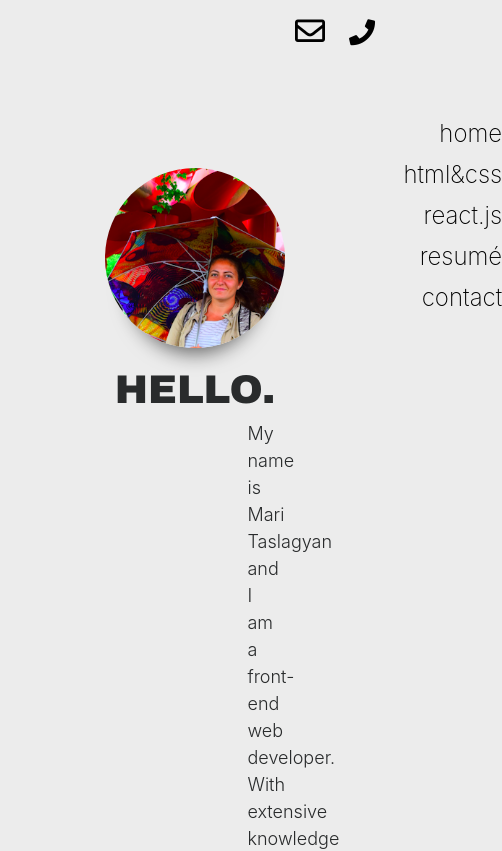
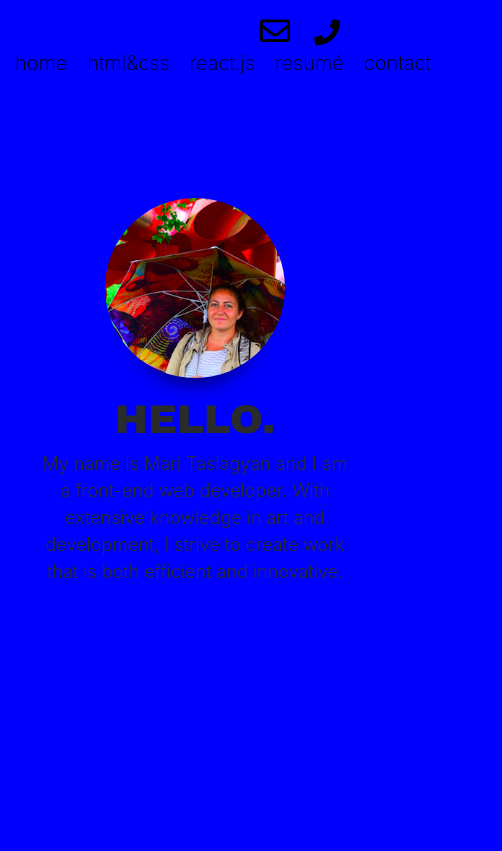
Before and after one commit to mtaslagyan/Portfolio_v2, a React (Create React App) app: page / in a window 390 px wide. Shown: the top 851 px of the page, 502 px wide, since content can reach past the window. Built offline with nearby package versions, Linux system fonts and the light colour scheme; a web font is replaced by a local one.

Commit message:
Add files via upload

```diff
--- a/src/App.js
+++ b/src/App.js
@@ -11,11 +11,12 @@ import Contact from './Components/Contact/Contact'
 function App() {
   return (
     <div className="App">
+
+        <BrowserRouter>
         <Header/>
-        <BrowserRouter>
           <div className="container">
             <div className="row">
-              <div className="offset-1 col-10">
+              <div className="offset-md-1 offset-0 col-md-10 col-12">
                 <Switch>
                   <Route exact path="/" component={Home}/>
                   <Route path="/htmlAndCss" component={HtmlAndCss}/>
@@ -24,7 +25,7 @@ function App() {
                   <Route path="/contact" component={Contact}/>
                 </Switch>
               </div>
-              <div className="col-1">
+              <div className="col-md-1 col-0">
                 <Navbar/>
               </div>
             </div>
--- a/src/Components/Header/Header.js
+++ b/src/Components/Header/Header.js
@@ -1,20 +1,44 @@
 import React from 'react'
+import {NavLink} from 'react-router-dom'
+
 
 const Header = () => {
     return (
-        <div>
-            <div className="header mt-3">
-                <div className="container">
-                    <div className="row ">
-                        <div className="col-12">
-                            <div className="float-right">
-                                <a href="mailto:mtaslagyan@yahoo.com"><i class="far fa-envelope"></i></a>
-                                <a href="tel:13238219808"><i class="fas ml-4 fa-phone"></i></a>
-                            </div>
+        <div className="header mt-3">
+            <div className="container header-contact">
+                <div className="row">
+                    <div className="col-12 mr-0 pr-0">
+                        <div className="float-right">
+                            <a href="mailto:mtaslagyan@yahoo.com"><i class="far fa-envelope"></i></a>
+                            <a href="tel:13238219808"><i class="fas ml-4 fa-phone"></i></a>
                         </div>
                     </div>
                 </div>
             </div>
+            <div className="container nav2 text-center">
+                <div className="row">
+                    <div className="col-12">
+                        <div className="nav-link-item2">
+                            <span>
+                                <NavLink exact to="/">home</NavLink>
+                            </span>
+                            <span>
+                                <NavLink to="/htmlAndCss">html&css</NavLink>
+                            </span>
+                            <span>
+                                <NavLink to="/reactjs">react.js</NavLink>
+                            </span>
+                            <span>
+                                <NavLink to="/resume">resum&eacute;</NavLink>
+                            </span>
+                            <span>
+                                <NavLink to="/contact">contact</NavLink>
+                            </span>
+                        </div>
+                    </div>
+                </div>
+            </div>
+
         </div>
     )
 }
--- a/src/Components/HtmlAndCss/HtmlAndCss.js
+++ b/src/Components/HtmlAndCss/HtmlAndCss.js
@@ -15,19 +15,19 @@ const HtmlAndCss = () => {
                             <div className="col-12">
                                 <h1 className="htmlandcss-title">Html & CSS</h1>
                                 <hr className="title-divider" />
-                                <p className="htmlandcss-explanation">Using custom Html and CSS to create work.</p>
+                                <p className="htmlandcss-explanation">Responsive and accessible sites built with custom Html, CSS, and Bootstrap.</p>
                             </div>
                         </div>
                         <div className="row htmlandcss-content">
-                            <div className="col-4">
-                                <a href="#" target="_blank"><img className="buddyjane-pic" src={BuddyJane} alt="Buddy Jane logo." /></a>
-                                <div className="buddyjane-link mt-3"><a href="#" target="_blank">buddyjane.com</a></div>
+                            <div className="col-12 col-lg-4">
+                                <a href="buddyjane.com" target="_blank"><img className="buddyjane-pic" src={BuddyJane} alt="Buddy Jane logo." /></a>
+                                <div className="buddyjane-link mt-3"><a href="buddyjane.com" target="_blank">buddyjane.com</a></div>
                             </div>
-                            <div className="col-4">
-                                <a href="#" target="_blank"><img className="developmt-pic" src={DevelopMT} alt="Develop MT logo." /></a>
-                                <div className="developmt-link mt-3"><a href="#" target="_blank">developmt.com</a></div>
+                            <div className="col-12 col-lg-4 mt-lg-0 mt-5">
+                                <a href="developmt.com" target="_blank"><img className="developmt-pic" src={DevelopMT} alt="Develop MT logo." /></a>
+                                <div className="developmt-link mt-3"><a href="developmt.com" target="_blank">developmt.com</a></div>
                             </div>
-                            <div className="col-4">
+                            <div className="col-12 col-lg-4 mt-lg-0 my-5">
                                 <a href="#" target="_blank"><img className="csunfac-pic" src={CSUNFac} alt="Csun faculty logo." /></a>
                                 <div className="csunfac-link mt-3"><a href="#" target="_blank">CSUN Faculty | Beta</a></div>
                             </div>
--- a/src/Components/Reactjs/Reactjs.js
+++ b/src/Components/Reactjs/Reactjs.js
@@ -14,17 +14,17 @@ const Reactjs = () => {
                             <div className="col-12">
                                 <h1 className="react-title">React.js & Redux</h1>
                                 <hr className="title-divider" />
-                                <p className="react-explanation">Using custom Html and CSS to create work.</p>
+                                <p className="react-explanation">Fast and effective single paged applications created using React.js. Enhanced with Redux to improve user experience and interaction.</p>
                             </div>
                         </div>
                         <div className="row react-content">
-                            <div className="col-6">
-                                <a href="#" target="_blank"><img className="profits-pic" src={Profits} alt="Profits logo." /></a>
-                                <div className="profits-link mt-3"><a target="_blank" href="#">profits.netlify.com</a></div>
+                            <div className="col-12 col-md-6">
+                                <a href="profits.netlify.com" target="_blank"><img className="profits-pic" src={Profits} alt="Profits logo." /></a>
+                                <div className="profits-link mt-3"><a target="_blank" href="profits.netlify.com">profits.netlify.com</a></div>
                             </div>
-                            <div className="col-6">
-                                <a href="#" target="_blank"><img className="itrainuwin-pic" src={Itrainuwin} alt="I Train U Win logo." /></a>
-                                <div className="itrainuwin-link mt-3"><a target="_blank" href="#">itrainuwin.com</a></div>
+                            <div className="col-12 col-md-6 mt-md-0 my-5">
+                                <a href="itrainuwin.com" target="_blank"><img className="itrainuwin-pic" src={Itrainuwin} alt="I Train U Win logo." /></a>
+                                <div className="itrainuwin-link mt-3"><a target="_blank" href="itrainuwin.com">itrainuwin.com</a></div>
                             </div>
                         </div>
                     </div>
--- a/src/index.css
+++ b/src/index.css
@@ -25,6 +25,7 @@ code {
 }
 .fa-phone{
   font-size:26px;
+  margin-right:15px;
 }
 .fa-envelope:hover, .fa-phone:hover{
   cursor:pointer;
@@ -51,6 +52,26 @@ code {
   border-bottom: solid 1px #c20f0f;
   padding-bottom:5px;
 }
+.nav-link-item2 span a:hover, .nav-link-item2 span a:active, .nav-link-item2 span a:visited, .nav-link-item2 span a:focus {
+  text-decoration:none;
+  border-bottom: solid 1px #c20f0f;
+  padding-bottom:5px;
+}
+.nav2{
+  display:none;
+}
+.nav-link-item2{
+  font-size:24px;
+  font-weight:200;
+}
+.nav-link-item2 span{
+  margin-right:40px;
+}
+.nav-link-item2 span:last-child{
+  margin-right:0px;
+}
+
+
 
 /* Home */
 
@@ -72,9 +93,8 @@ code {
 .about{
   font-size:18px;
   font-weight:300;
-  padding-left:200px;
-  padding-right:200px;
-
+  padding-left:150px;
+  padding-right:150px;
 }
 
 /* HTML / CSS, REACT */
@@ -125,6 +145,8 @@ code {
 
 
 .htmlandcss-explanation, .react-explanation{
+  padding-left:150px;
+  padding-right:150px;
   font-weight:300;
 }
 /* RESUME */
@@ -213,3 +235,86 @@ code {
   outline:none;
 
 }
+
+
+
+/* MEDIA QUERY */
+@media (max-width: 1024px)
+{
+  body{
+    background:green;
+  }
+  .about{
+    padding-left:50px;
+    padding-right:50px;
+  }
+
+}
+
+@media (max-width: 991px)
+{
+  body{
+    background:yellow;
+  }
+  .fa-phone{
+    font-size:26px;
+    margin-right:0px;
+  }
+}
+
+@media (max-width: 767px)
+{
+  body{
+    background:red;
+  }
+  .nav2{
+    display:block;
+  }
+  .navbar{
+    display:none;
+  }
+  .about{
+    padding-left:25px;
+    padding-right:25px;
+  }
+  .fa-phone{
+    font-size:26px;
+    margin-right:0px;
+  }
+  .htmlandcss-explanation, .react-explanation{
+    padding-left:50px;
+    padding-right:50px;
+    font-weight:300;
+  }
+}
+
+@media (max-width: 575px)
+{
+  body{
+    background:blue;
+  }
+  .header-contact{
+    margin-right:50px;
+  }
+  .nav-link-item2{
+    font-size:20px;
+  }
+  .nav-link-item2 span{
+    margin-right:20px;
+  }
+  .nav-link-item2 span:last-child{
+    margin-right:0px;
+  }
+  .form-fields input{
+    width: 100%;
+  }
+}
+
+@media (max-width: 424px)
+{
+  .htmlandcss-explanation, .react-explanation{
+    padding-left:25px;
+    padding-right:25px;
+    font-weight:300;
+  }
+}
```
Also changed, not shown: 10 other files (tests, documents, lock files or other folders).
